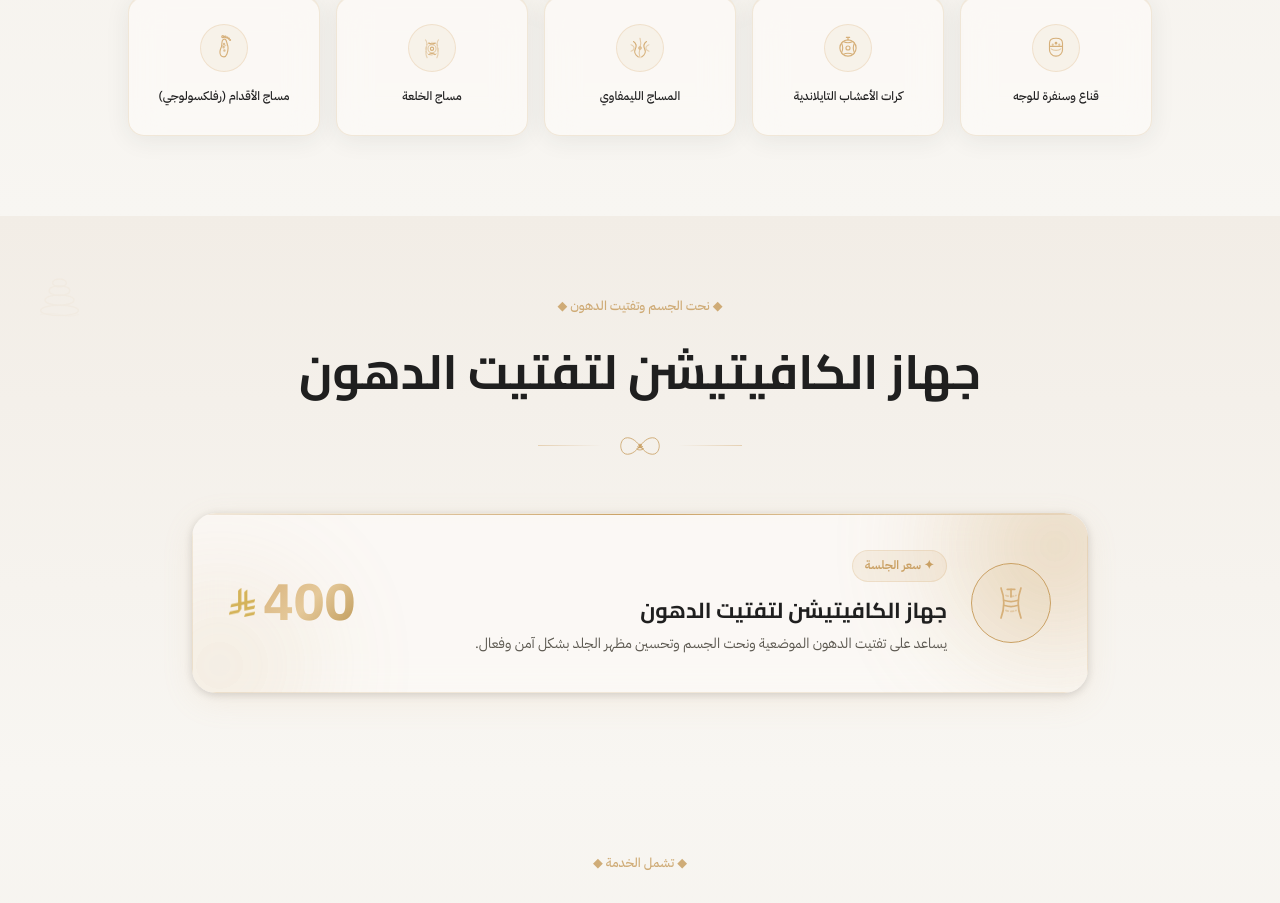
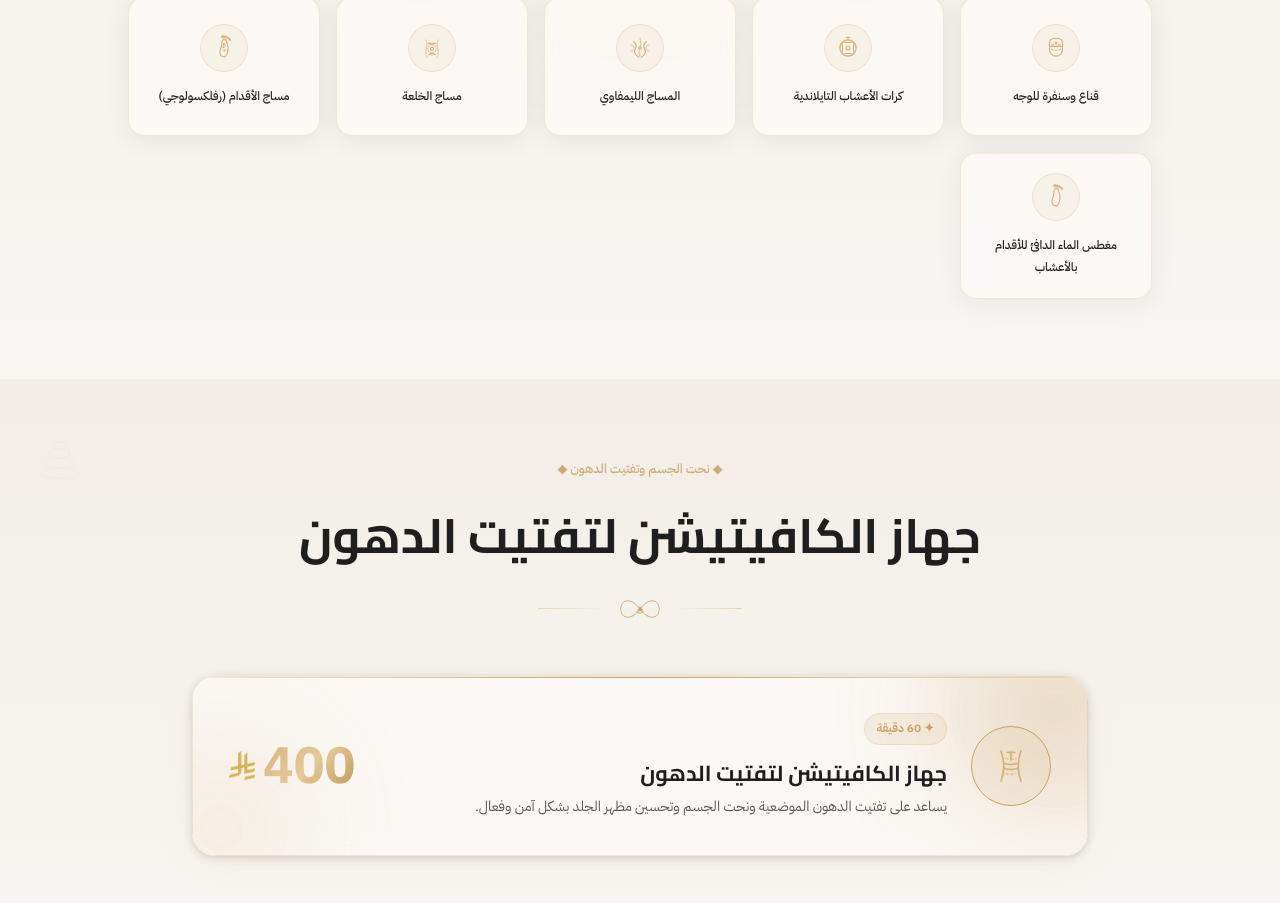
Before and after one commit to OMDANY1/Loyalty-Spa, a Next.js app: page / in a window 1280 px wide. Shown: the part 2780-3683 px from the top of the page. Built offline with nearby package versions, Linux system fonts and the light colour scheme.

Commit message:
feat: update cavitation duration and add herbal foot bath

```diff
--- a/src/components/AdditionsSection.tsx
+++ b/src/components/AdditionsSection.tsx
@@ -5,7 +5,7 @@ import Animate from "./Animate";
 import { useApp } from "@/contexts/AppContext";
 import SectionTitle from "./SectionTitle";
 import RiyalIcon from "./RiyalIcon";
-import { CuppingIcon, HotStoneIcon, OilIcon, EarCandleIcon, WoodIcon, FaceMaskIcon, HerbBallIcon, LymphaticIcon, KhalaaIcon, FootReflexologyIcon } from "./SpaIcons";
+import { CuppingIcon, HotStoneIcon, OilIcon, EarCandleIcon, WoodIcon, FaceMaskIcon, HerbBallIcon, LymphaticIcon, KhalaaIcon, FootReflexologyIcon, FootBathIcon } from "./SpaIcons";
 
 const container: Variants = {
   hidden: {},
@@ -31,6 +31,7 @@ export default function AdditionsSection() {
     { id: "lymphatic",       label: t.additions.items.lymphatic,       Icon: LymphaticIcon },
     { id: "khalaa",          label: t.additions.items.khalaa,          Icon: KhalaaIcon },
     { id: "footReflexology", label: t.additions.items.footReflexology, Icon: FootReflexologyIcon },
+    { id: "footBath",        label: t.additions.items.footBath,        Icon: FootBathIcon },
   ];
 
   return (
--- a/src/components/CavitationSection.tsx
+++ b/src/components/CavitationSection.tsx
@@ -50,7 +50,7 @@ export default function CavitationSection() {
               <div className="flex-1 text-center md:text-right">
                 <span className="inline-block text-xs font-semibold px-3 py-1 rounded-full mb-3 ar-text"
                   style={{ background: "rgba(214,176,122,0.15)", color: "var(--gold)", border: "1px solid rgba(214,176,122,0.25)", letterSpacing: 0 }}>
-                  ✦ {t.cavitation.sessionPrice}
+                  ✦ {t.cavitation.duration}
                 </span>
                 <h3 className="ar-text font-bold"
                   style={{ fontSize: "clamp(1.1rem, 3vw, 1.35rem)", color: "var(--text-primary)", letterSpacing: 0, lineHeight: 1.5 }}>
--- a/src/components/SpaIcons.tsx
+++ b/src/components/SpaIcons.tsx
@@ -515,6 +515,22 @@ export function FootReflexologyIcon(p: IconProps) {
   );
 }
 
+/* ── Foot Bath / Herbal Foot Bath ── */
+export function FootBathIcon(p: IconProps) {
+  return (
+    <IconBase {...p}>
+      {/* Foot outline */}
+      <path d="M16 27 C13 27 11 25 11 21 C11 18 12.5 16 13 14 C13.5 12 13 10 14 7 C14.5 5.5 16 5 17 5 C18.5 5 19 7.5 19.5 9.5 C20 11.5 21 13 21 16 C21 21 19 27 16 27Z" />
+      {/* Toes */}
+      <circle cx="14.5" cy="2" r="1.2" />
+      <circle cx="17.5" cy="2.3" r="1" />
+      <circle cx="20" cy="3.2" r="0.8" />
+      <circle cx="22" cy="4.5" r="0.7" />
+      <circle cx="23.5" cy="6.2" r="0.6" />
+    </IconBase>
+  );
+}
+
 /* ── Khalaa Massage — core/abdomen soothing spiral of release ── */
 export function KhalaaIcon(p: IconProps) {
   return (
--- a/src/translations/index.ts
+++ b/src/translations/index.ts
@@ -65,6 +65,7 @@ export const translations = {
         lymphatic: "المساج الليمفاوي",
         khalaa: "مساج الخلعة",
         footReflexology: "مساج الأقدام (رفلكسولوجي)",
+        footBath: "مغطس الماء الدافئ للأقدام بالأعشاب",
       },
     },
     facialCleansing: {
@@ -83,6 +84,7 @@ export const translations = {
       cardTitle: "جهاز الكافيتيشن لتفتيت الدهون",
       cardDesc: "يساعد على تفتيت الدهون الموضعية ونحت الجسم وتحسين مظهر الجلد بشكل آمن وفعال.",
       sessionPrice: "سعر الجلسة",
+      duration: "60 دقيقة",
     },
     moroccan: {
       title: "الحمام المغربي",
@@ -219,6 +221,7 @@ export const translations = {
         lymphatic: "Lymphatic Massage",
         khalaa: "Khalaa Massage",
         footReflexology: "Foot Massage (Reflexology)",
+        footBath: "Warm herbal foot bath",
       },
     },
     facialCleansing: {
@@ -237,6 +240,7 @@ export const translations = {
       cardTitle: "Cavitation Fat Reduction Device",
       cardDesc: "Helps break down localized fat, sculpt the body, and improve skin appearance safely and effectively.",
       sessionPrice: "Session Price",
+      duration: "60 minutes",
     },
     moroccan: {
       title: "Moroccan Bath",
```
